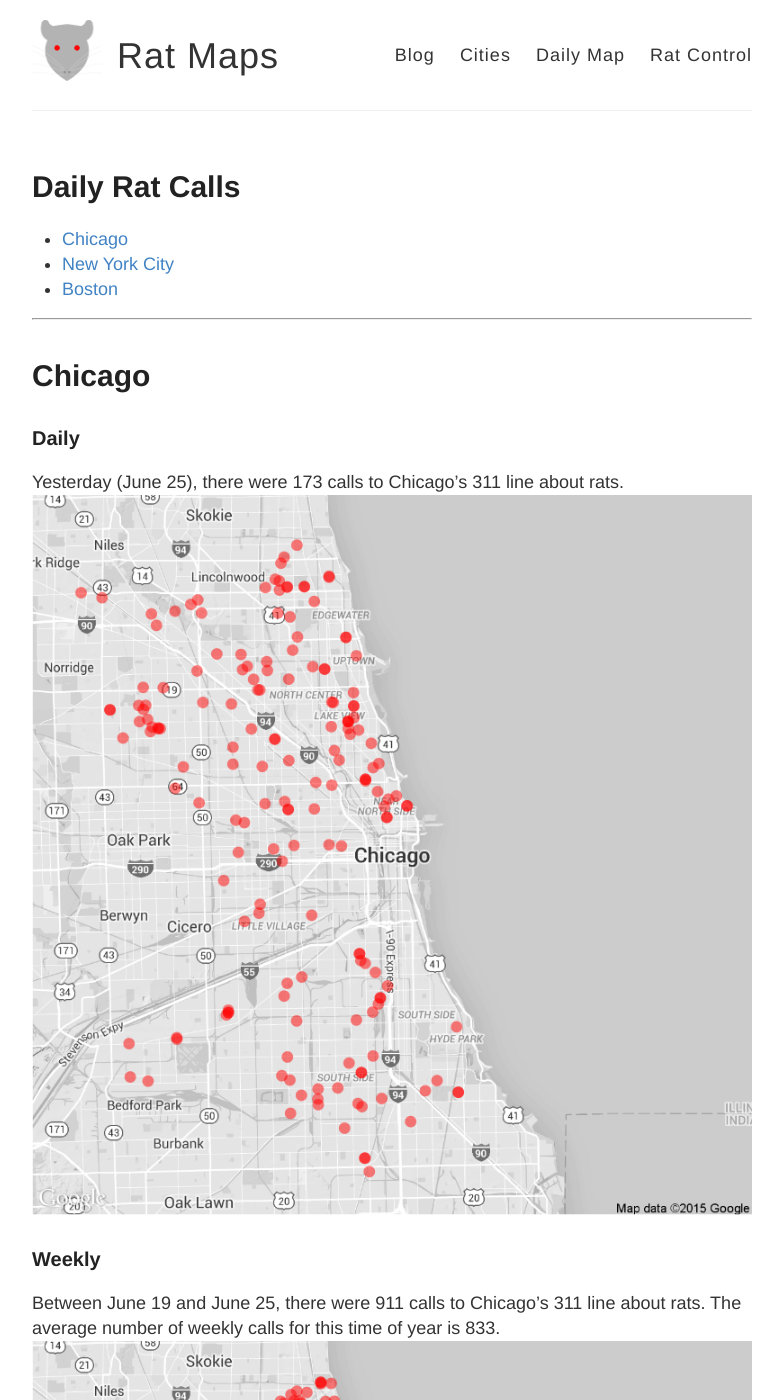
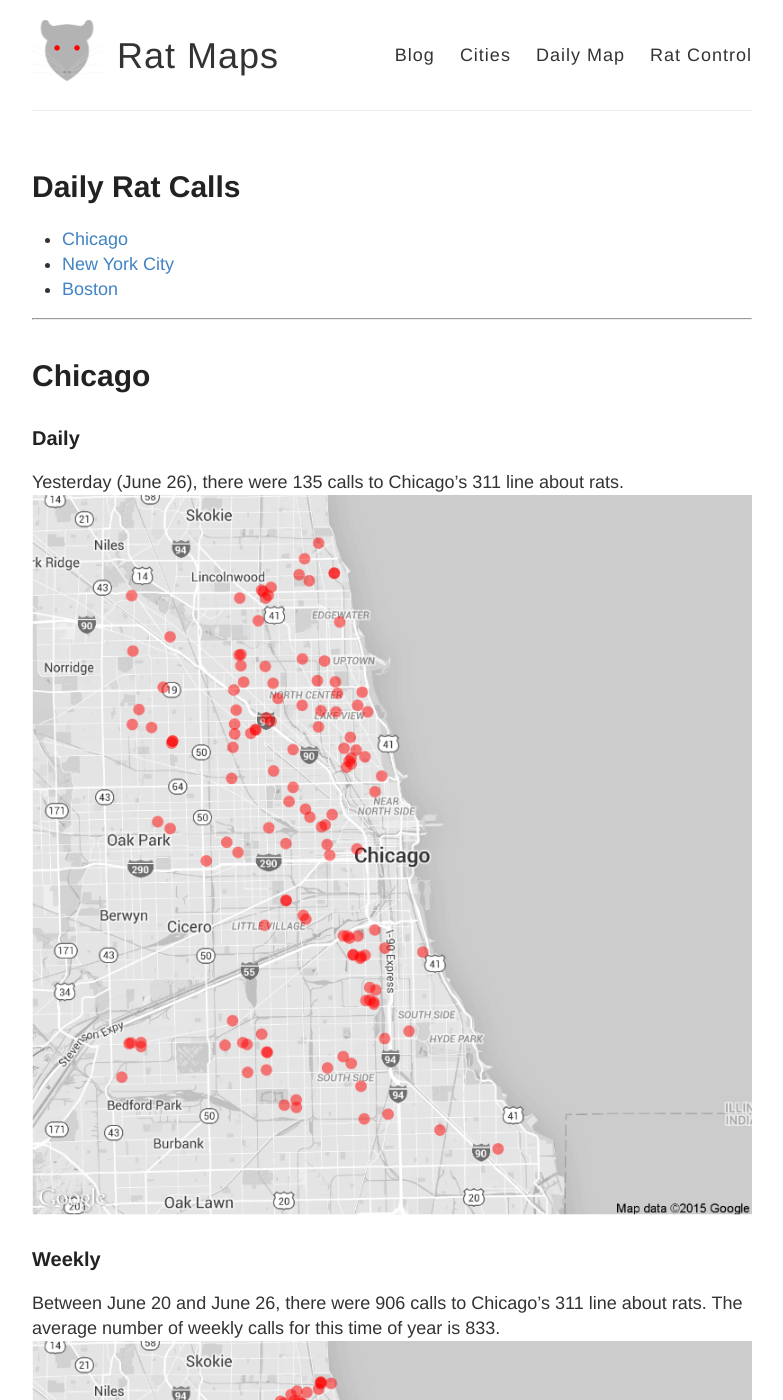
Before and after one commit to DanielHadley/ratmaps, a Jekyll site: the page built from daily.md, in a window 1280 px wide and 1400 px high. Shown: the whole window, without its empty margins (248-1031 px from the left). Built offline with Jekyll 4.4.1, drawn with Linux system fonts in a browser that asks for light colours; comment, search, counter and statistics services are not loaded; some of the changed text lies outside the part shown.

Commit message:
Daily Maps

```diff
--- a/daily.md
+++ b/daily.md
@@ -15,22 +15,22 @@ tags: Chicago NYC weekly daily rats
 
 ### Daily
 
-Yesterday (June 25), there were 173 calls to Chicago's 311 line about rats.
+Yesterday (June 26), there were 135 calls to Chicago's 311 line about rats.
 ![Chicago rat calls to 311 weekly map]({{ site.cityimages }}/daily/Chicago_Rat_Map_Daily.png)
 
 ### Weekly
-Between June 19 and June 25, there were 911 calls to Chicago's 311 line about rats. The average number of weekly calls for this time of year is 833.
+Between June 20 and June 26, there were 906 calls to Chicago's 311 line about rats. The average number of weekly calls for this time of year is 833.
 ![Chicago rat calls to 311 weekly map]({{ site.cityimages }}/daily/Chicago_Rat_Map_Weekly.png)
 ***
 # New York City <a id="nyc"><a>
 
 ### Daily
 
-Yesterday (June 25), there were 0 calls to New York City's 311 line about rats.
+Yesterday (June 26), there were 0 calls to New York City's 311 line about rats.
 ![NYC rat calls to 311 weekly map]({{ site.cityimages }}/daily/NYC_Rat_Map_Daily.png)
 
 ### Weekly
-Between June 19 and June 25, there were 0 calls to New York City's 311 line about rats. The average number of weekly calls for this time of year is 281.
+Between June 20 and June 26, there were 0 calls to New York City's 311 line about rats. The average number of weekly calls for this time of year is 281.
 ![NYC rat calls to 311 weekly map]({{ site.cityimages }}/daily/NYC_Rat_Map_Weekly.png)
 
 Each red dot represents one call about a rat seen in that location. The dots are transparent, so multiple calls from one location will be seen as a solid dot. The usual caveats apply: more calls do not necessarily mean that there are more rats in that location than other parts of the city. A cluster of dots could indicate that one resident is unusually vocal about rodents in his or her neighborhood. Also, more densely populated neighborhoods tend to make more calls to 311.
```
Also changed, not shown: images/pages/daily/Chicago_Rat_Map_Daily.png, images/pages/daily/Chicago_Rat_Map_Weekly.png, images/pages/daily/NYC_Rat_Map_Daily.png, images/pages/daily/NYC_Rat_Map_Weekly.png.
